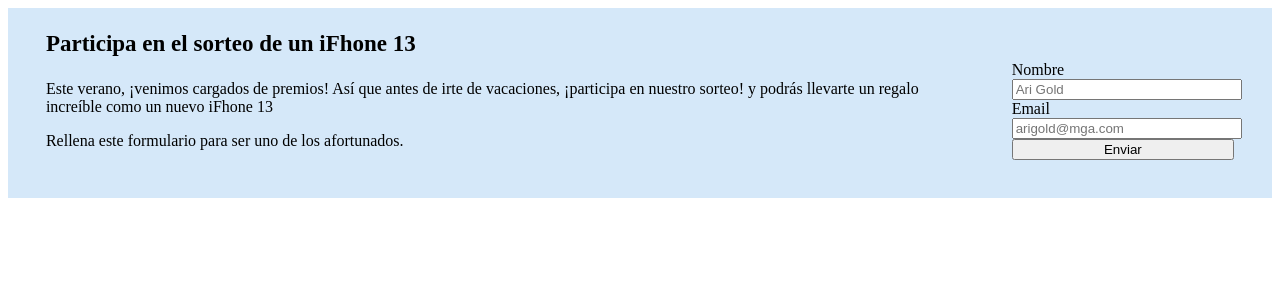
After one commit to memecito/html, a PHP site: page /formulario.html in a window 1280 px wide. The commit adds this page. Shown: the top 300 px of the page. Run offline with PHP 8.4, Linux system fonts and the light colour scheme.

Commit message:
Merge branch 'patronato' formulario aparte

```diff
--- /dev/null
+++ b/css/formulario.css
@@ -0,0 +1,35 @@
+/*
+Practica de estilos para el formulario
+*/
+.article-sorteo{
+    /*
+    el borde es simplemente para delimitar el espacio que ocupa el cajón,
+    lugo habra que eliminarlo
+    */
+
+    display: flex;
+    background-color: rgba(155, 201, 241, 0.42);
+}
+#definicion{
+    width: 80%;
+    padding-left: 3%;
+    padding-right: 3%;
+}
+p{
+    flex-wrap: wrap;
+    align-items: flex-start;
+}
+.p-titulo{
+    font-size: 23px;
+    font-weight: bold;
+}
+form{
+    width: 20%;
+    padding: 3%;
+    display:flex;
+    flex-direction: column;
+    margin-top: 15px;
+}
+input{
+    width: 100%;
+}
--- /dev/null
+++ b/formulario.html
@@ -0,0 +1,32 @@
+<!DOCTYPE html>
+<html lang="en">
+<head>
+    <meta charset="UTF-8">
+    <meta name="viewport" content="width=device-width, initial-scale=1.0">
+    <link rel="stylesheet" href="./css/formulario.css" />
+    <title>Document</title>
+</head>
+<body>
+    <article class="article-sorteo">
+        <section id="definicion">
+            <p class="p-titulo">Participa en el sorteo de un iFhone 13</p>
+            <p>Este verano, ¡venimos cargados de premios! Así que antes de irte de vacaciones, ¡participa en nuestro sorteo! y podrás llevarte un regalo increíble como un nuevo iFhone 13</p>
+            <p>Rellena este formulario para ser uno de los afortunados.</p>
+        </section>
+
+        <form action="" method="post">
+
+                <div>
+                    <label for="nombre">Nombre</label>
+                    <input type="text" id="nombre" name="nombre" placeholder="Ari Gold" required>
+                </div>
+                <div>
+                    <label for="email">Email</label>
+                    <input type="mail" id="email" name="email" placeholder="arigold@mga.com" required>
+                </div>
+
+            <button class="boton" id="boton-azul" type="submit">Enviar</button>
+        </form>
+    </article>
+</body>
+</html>
--- a/prac-3.html
+++ b/prac-3.html
@@ -72,9 +72,11 @@
                 </section>
              </div>
             <article class="article-sorteo">
+                <section id="definicion">
                 <p class="p-titulo">Participa en el sorteo de un iFhone 13</p>
                 <p>Este verano, ¡venimos cargados de premios! Así que antes de irte de vacaciones, ¡participa en nuestro sorteo! y podrás llevarte un regalo increíble como un nuevo iFhone 13</p>
                 <p>Rellena este formulario para ser uno de los afortunados.</p>
+            </section>
                 <form action="" method="post">
 
                         <div>
@@ -85,8 +87,7 @@
                             <label for="email">Email</label>
                             <input type="mail" id="email" name="email" placeholder="arigold@mga.com" required>
                         </div>
-
-                    <button class="boton" id="boton-azul" type="submit">Enviar</button>
+                    <input type="submit" value="Enviar">
                 </form>
             </article>
 
```
Also changed, not shown: css/style001.css (+54 -0 lines).
